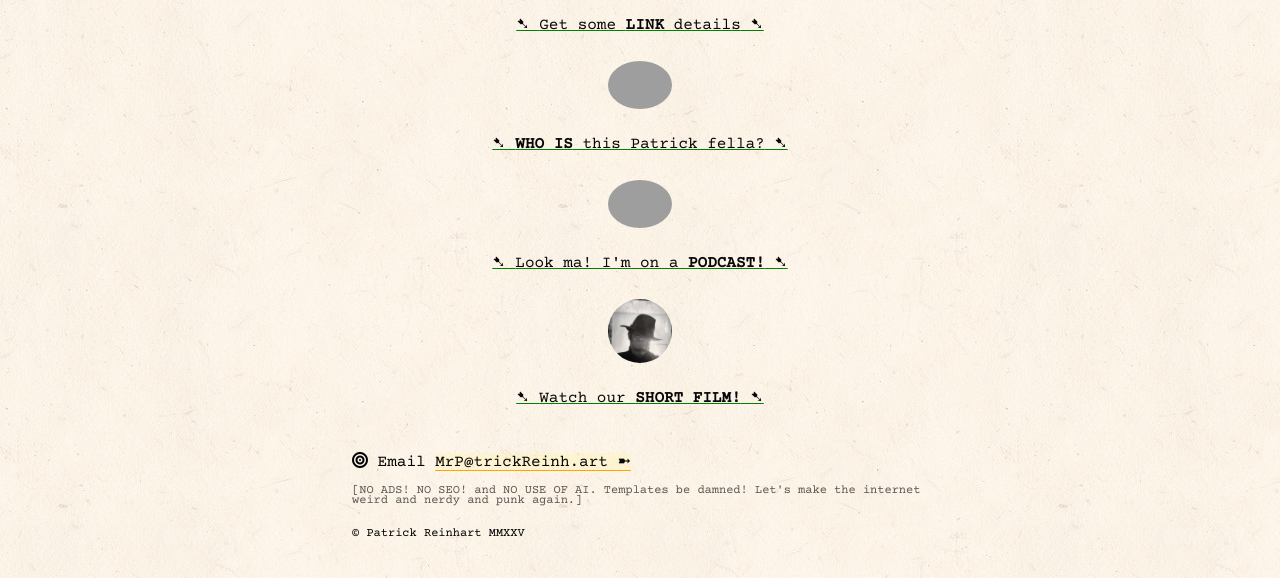
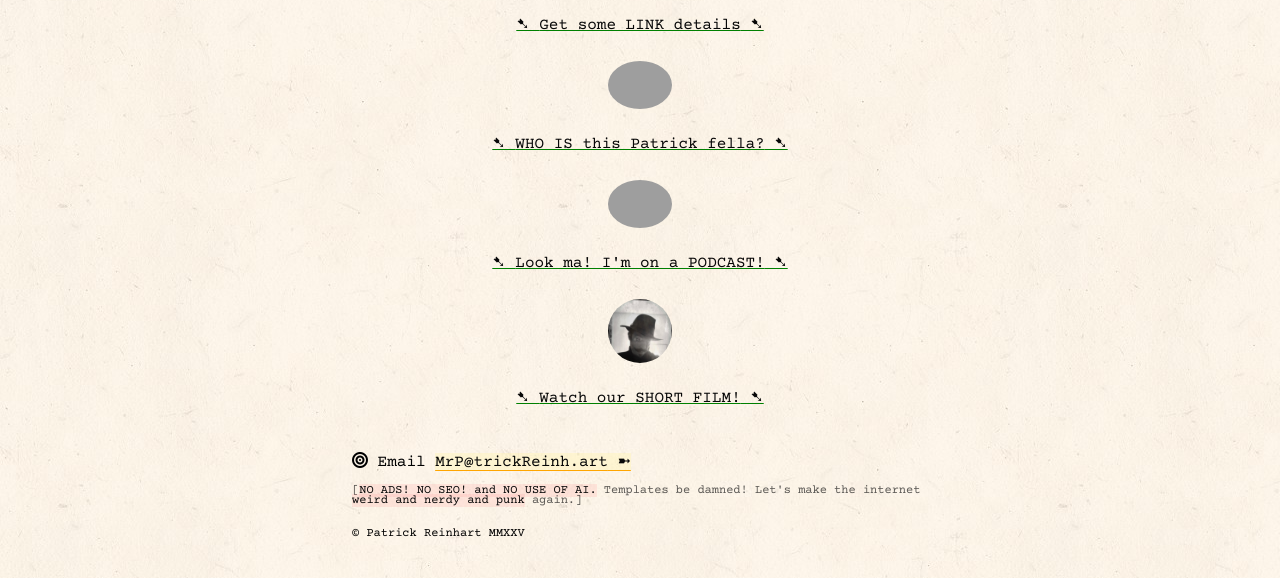
Before and after one commit to bartimaeusrex/mrpatrickreinhart-portfolio, a plain HTML site: page index.html in a window 1280 px wide. Shown: the part 687-1265 px from the top of the page. Drawn offline with nearby package versions, Linux system fonts and the light colour scheme; grey boxes are pictures that could not be loaded; a web font is replaced by a local one.

Commit message:
Fixed dropdown links
for some reason they don't like interior HTML, because the bold characters were not clickable! Those are merely all-caps now.

```diff
--- a/index.html
+++ b/index.html
@@ -91,7 +91,7 @@ NOW THAT I HAVE A GREAT HEADSHOT BUTTON, I REALIZE I DON'T NEED THIS LINK, IF TH
     </div>
 
     <div class="courier center-this underline pointer">
-      <a id="drop0" class="Dropdown">Get some <b>LINK</b> details</a>
+      <a id="drop0" class="Dropdown">Get some LINK details</a>
     </div>
         <div id="drop0content" style="display:none;" class="dropcontent">
           <br />
@@ -120,7 +120,7 @@ And since you're here, let's cue you into a few more areas of potential interest
 
 
     <div class="courier center-this underline pointer">
-      <a id="drop1" class="Dropdown"><b>WHO IS</b> this Patrick fella?</a>
+      <a id="drop1" class="Dropdown">WHO IS this Patrick fella?</a>
     </div>
         <div id="drop1content" style="display:none;" class="dropcontent">
       <p>
@@ -151,7 +151,7 @@ And since you're here, let's cue you into a few more areas of potential interest
 
 
     <div class="courier center-this underline pointer">
-      <a id="drop2" class="Dropdown">Look ma! I'm on a <b>PODCAST!</b></a>
+      <a id="drop2" class="Dropdown">Look ma! I'm on a PODCAST!</a>
     </div>
         <div id="drop2content" style="display:none;" class="dropcontent">
           <br />
@@ -164,7 +164,7 @@ And since you're here, let's cue you into a few more areas of potential interest
       <div class="center-this"><img src="images/style/042.jpg" class="img-4em img-round" /></div>
 
     <div class="courier center-this underline pointer">
-      <a id="drop3" class="Dropdown">Watch our <b>SHORT FILM!</b></a>
+      <a id="drop3" class="Dropdown">Watch our SHORT FILM!</a>
     </div>
         <div id="drop3content" style="display:none;" class="dropcontent">
           <br />
@@ -179,7 +179,7 @@ And since you're here, let's cue you into a few more areas of potential interest
       <br />
       <!--■-->
       <i class="fa-solid fa-bullseye"></i> Email <a href="mailto:mrp@trickreinh.art" class="highlighter">MrP@trickReinh.art</a>
-      <div class="disclaimer aside">NO ADS! NO SEO! and NO USE OF AI. Templates be damned! Let's make the internet weird and nerdy and punk again.</div>
+      <div class="disclaimer aside"><a class="hilite_red">NO ADS! NO SEO! and NO USE OF AI.</a> Templates be damned! Let's make the internet <a class="hilite_red">weird and nerdy and punk</a> again.</div>
      </footer>
 
   </section>
--- a/styles.css
+++ b/styles.css
@@ -300,9 +300,8 @@ blockquote::before {
   ....
   */
 
-.hilite {
-  background-color: rgba(255, 240, 155, 0.2);
-}
+.hilite {background-color: rgba(255, 240, 155, 0.2);}
+.hilite_red {background-color: rgba(255, 155, 155, 0.2);}
 
 .highlighter {
   background-color: rgba(255, 240, 155, 0.3);
@@ -375,12 +374,10 @@ p.firstpara {
 
 /* FOR DROPDOWN MENU!! */
 
-.dropdown {
+.Dropdown {
   display:block;
   margin:0 auto;
   text-align:center;
-  font-size:4em;
-  color:red;
   text-decoration: none;
 }
 
```
Also changed, not shown: style.html (+1 -1 lines).
